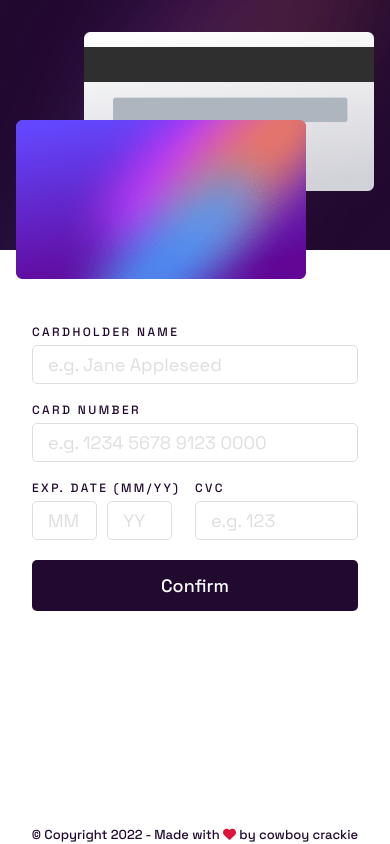
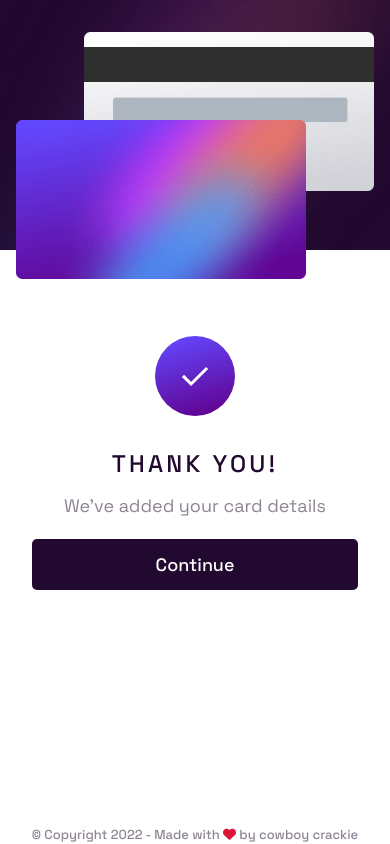
Before and after one commit to cowboycrackie/frontend-mentor_interactive-card-details-form, a website built with Vite: page index.html in a window 390 px wide. Built offline with nearby package versions, Linux system fonts and the light colour scheme.

Commit message:
mobile completed section

```diff
--- a/style.css
+++ b/style.css
@@ -79,7 +79,7 @@ svg {
   --clr-neutral-1: hsl(0, 0%, 100%); /* white */
   --clr-neutral-2: hsl(270, 3%, 87%); /* light grayish violet */
   --clr-neutral-3: hsl(279, 6%, 55%); /* dark grayish violet */
-  --clr-neutral-3: hsl(278, 68%, 11%); /* very dark violet */
+  --clr-neutral-4: hsl(278, 68%, 11%); /* very dark violet */
 
   --clr-text: var(--clr-neutral-3);
 
@@ -113,6 +113,10 @@ body {
   grid-template-rows: auto 1fr auto;
 }
 
+a {
+  text-decoration: none;
+}
+
 /* utility classes */
 .container {
   margin-top: 1.5rem;
@@ -124,7 +128,7 @@ body {
   padding: 12px;
   border-radius: 5px;
   border: none;
-  background-color: var(--clr-neutral-3);
+  background-color: var(--clr-neutral-4);
   color: var(--clr-neutral-1);
   margin-top: 20px;
 }
@@ -139,8 +143,12 @@ main {
   display: none;
 }
 
+.card__container {
+  display: none;
+}
+
 .completed__container {
-  display: none;
+  display: block;
 }
 
 .main__left {
@@ -230,6 +238,34 @@ input:focus-within {
   color: var(--clr-neutral-2);
 }
 
+/* completed */
+.completed__container {
+  text-align: center;
+}
+
+.completed__img {
+  margin: 0 auto;
+  padding: 30px 0;
+}
+
+.completed__title {
+  text-transform: uppercase;
+  letter-spacing: 0.2rem;
+  font-size: var(--fs-600);
+  color: var(--clr-neutral-4);
+  margin-bottom: 10px;
+}
+
+.completed__text {
+  color: var(--clr-text);
+  font-weight: var(--fw-light);
+}
+
+.completed__button {
+  display: block !important;
+  width: 100%;
+}
+
 /* footer */
 footer {
   font-size: var(--fs-200);
@@ -252,5 +288,25 @@ footer .fa-heart {
 /* keyframes */
 
 /* media queries */
-@media only screen and (max-width: 350px) {
+@media only screen and (max-width: 375px) {
+  .card__content-back {
+    display: block;
+  }
+
+  .card__content-date {
+    width: 100%;
+  }
+
+  .card__content-date input {
+    width: 50%;
+    margin-right: 10px;
+  }
+
+  .card__content-date div > input:last-child {
+    margin-right: 0;
+  }
+
+  .card__content-cvc {
+    width: 100%;
+  }
 }
```
